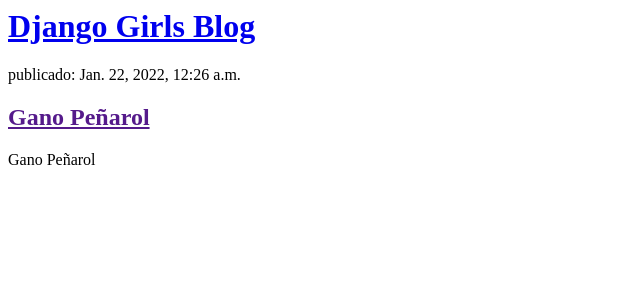
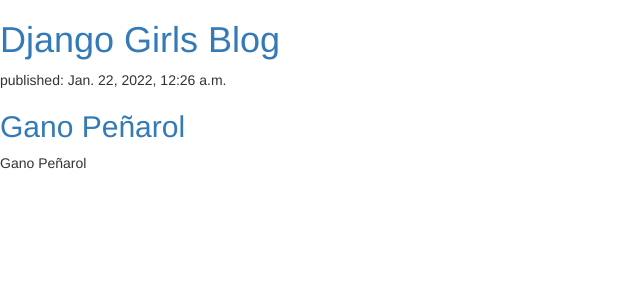
Before and after one commit to damianopellegrinocazaux/DjangoGirls2022, a Django app: page / in a window 1280 px wide. Shown: the top 300 px of the page, without its empty margins (0-640 px from the left). Run offline with Django 3.2, Linux system fonts and the light colour scheme; data comes from the database, SQL or seed files in the repository; both versions use the stored data as it was after the commit; some libraries are stand-ins or nearby versions.

Commit message:
Se agrega boottrap

```diff
--- a/blog/templates/blog/post_list.html
+++ b/blog/templates/blog/post_list.html
@@ -1,6 +1,8 @@
 <html>
     <head>
-        <title>Django Girls blog desde aca</title>
+        <title>Django Girls blog</title>
+        <link rel="stylesheet" href="//maxcdn.bootstrapcdn.com/bootstrap/3.2.0/css/bootstrap.min.css">
+        <link rel="stylesheet" href="//maxcdn.bootstrapcdn.com/bootstrap/3.2.0/css/bootstrap-theme.min.css">
     </head>
     <body>
         <div>
@@ -9,7 +11,7 @@
 
         {% for post in posts %}
             <div>
-                <p> publicado: {{ post.published_date }}</p>
+                <p>published: {{ post.published_date }}</p>
                 <h2><a href="">{{ post.title }}</a></h2>
                 <p>{{ post.text|linebreaksbr }}</p>
             </div>
--- a/mysite/settings.py
+++ b/mysite/settings.py
@@ -120,6 +120,7 @@
 
 STATIC_URL = '/static/'
 
+
 # Default primary key field type
 # https://docs.djangoproject.com/en/3.2/ref/settings/#default-auto-field
 
```
Also changed, not shown: db.sqlite3.
